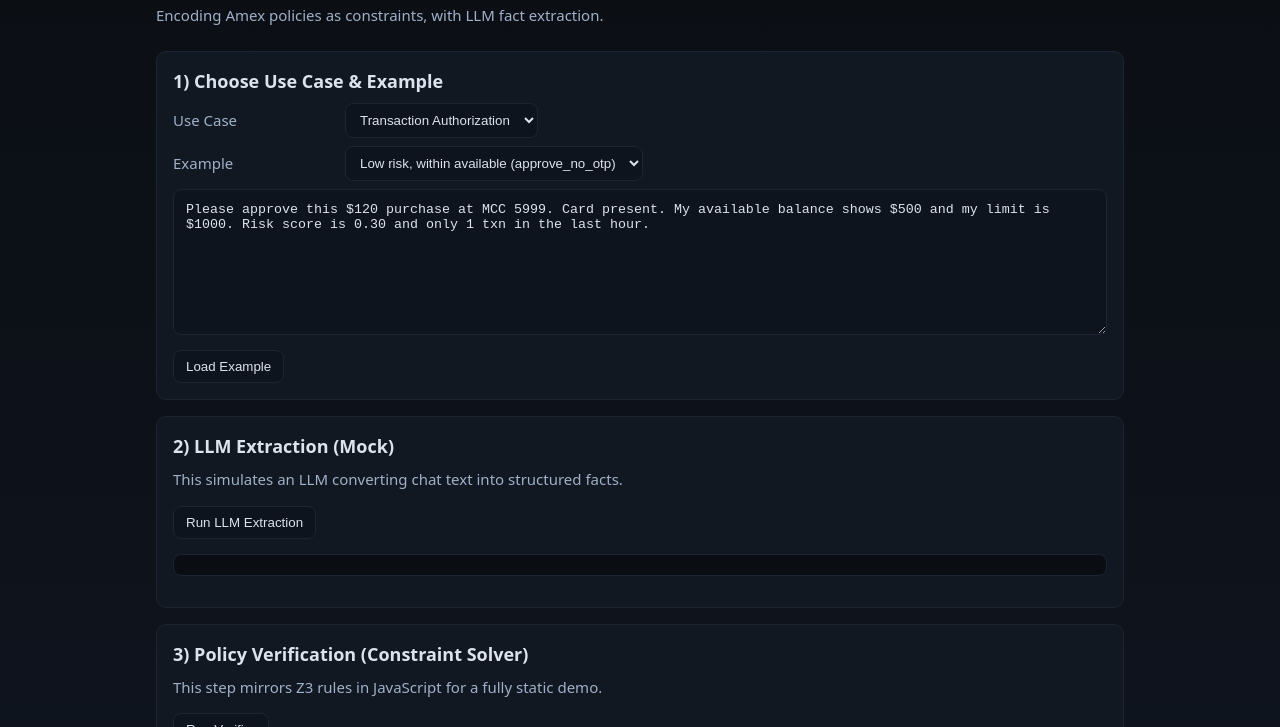
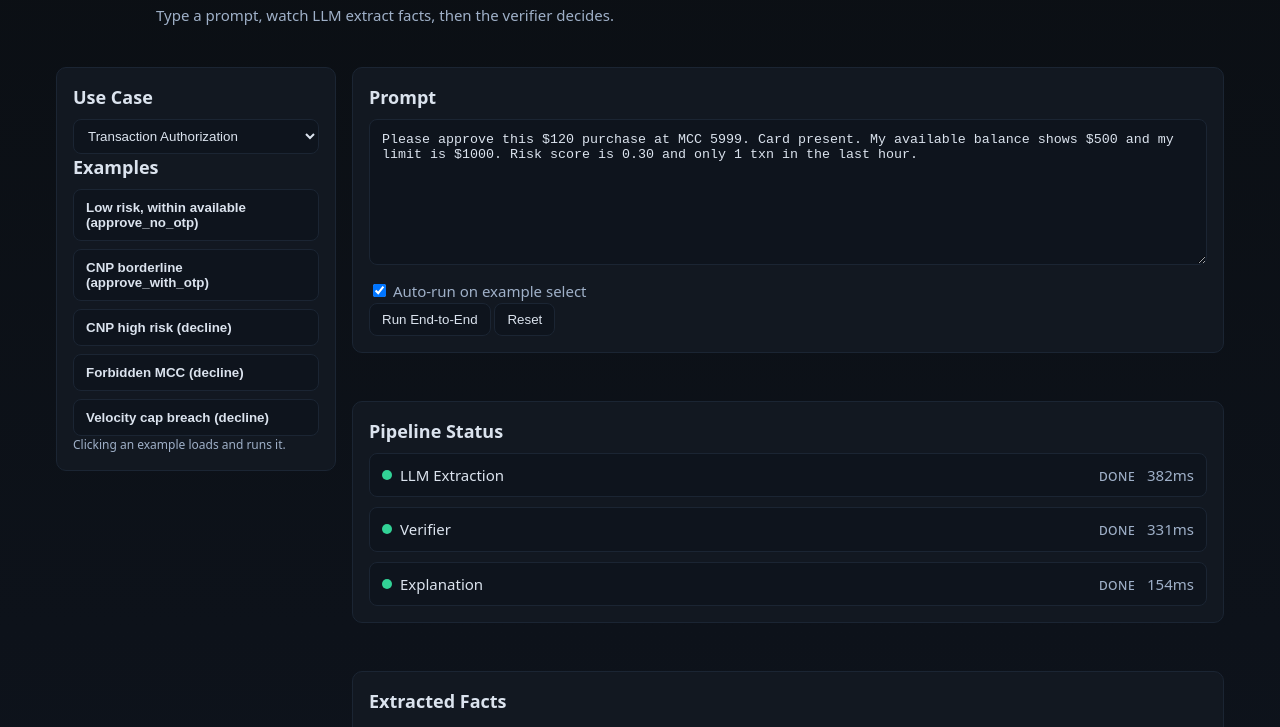
Before and after one commit to allthingssecurity/neuro_amex, a plain HTML site: page docs/index.html in a window 1280 px wide. Shown: the part 60-787 px from the top of the page. Drawn offline with Linux system fonts and the light colour scheme.

Commit message:
Demo: automated end-to-end pipeline with status and multiple examples

```diff
--- a/docs/app.js
+++ b/docs/app.js
@@ -1,24 +1,34 @@
 /* global DEMO_EXAMPLES, DEMO_VERIFIERS */
 
 const flowEl = document.getElementById('flow');
-const exEl = document.getElementById('example');
 const inputEl = document.getElementById('inputText');
 const factsOut = document.getElementById('factsOut');
 const decisionBox = document.getElementById('decisionBox');
 const explanationBox = document.getElementById('explanationBox');
 const invariantsOut = document.getElementById('invariantsOut');
 const unsatOut = document.getElementById('unsatOut');
+const autoRunToggle = document.getElementById('autoRunToggle');
+
+const stepLLM = document.getElementById('step-llm');
+const stepVerify = document.getElementById('step-verify');
+const stepExplain = document.getElementById('step-explain');
+const tLLM = document.getElementById('t-llm');
+const tVerify = document.getElementById('t-verify');
+const tExplain = document.getElementById('t-explain');
 
 function setExamples(flow) {
-  exEl.innerHTML = '';
+  const list = document.getElementById('examplesList');
+  list.innerHTML = '';
   (DEMO_EXAMPLES[flow] || []).forEach(ex => {
-    const opt = document.createElement('option');
-    opt.value = ex.id; opt.textContent = ex.label; exEl.appendChild(opt);
+    const btn = document.createElement('button');
+    btn.className = 'example-btn';
+    btn.innerHTML = `<span class="label">${ex.label}</span>`;
+    btn.addEventListener('click', () => {
+      inputEl.value = ex.text;
+      if (autoRunToggle.checked) runPipeline();
+    });
+    list.appendChild(btn);
   });
-}
-
-function getExample(flow, id) {
-  return (DEMO_EXAMPLES[flow] || []).find(x => x.id === id) || null;
 }
 
 function pretty(obj) {
@@ -120,34 +130,79 @@ function setDecision(dec) {
   else decisionBox.classList.add('bad');
 }
 
-// Init
-setExamples(flowEl.value);
-document.getElementById('loadExample').addEventListener('click', () => {
-  const ex = getExample(flowEl.value, exEl.value) || (DEMO_EXAMPLES[flowEl.value] || [])[0];
-  inputEl.value = ex ? ex.text : '';
-});
-document.getElementById('runLLM').addEventListener('click', () => {
-  const facts = extractFacts(flowEl.value, inputEl.value);
-  factsOut.textContent = pretty(facts);
-});
-document.getElementById('runVerifier').addEventListener('click', () => {
-  let facts;
-  try { facts = JSON.parse(factsOut.textContent || '{}'); } catch { facts = extractFacts(flowEl.value, inputEl.value); }
-  const res = runVerifier(flowEl.value, facts);
-  setDecision(res.decision);
-  explanationBox.textContent = res.explanation;
-  invariantsOut.textContent = pretty(res.proof.checked_invariants || []);
-  unsatOut.textContent = pretty(res.proof.unsat_core || []);
-});
-flowEl.addEventListener('change', () => {
-  setExamples(flowEl.value);
-  const exs = DEMO_EXAMPLES[flowEl.value] || [];
-  if (exs[0]) inputEl.value = exs[0].text; else inputEl.value = '';
+function clearResults() {
   factsOut.textContent = '';
   setDecision('—');
   explanationBox.textContent = '';
   invariantsOut.textContent = '';
   unsatOut.textContent = '';
+}
+
+function setStep(el, state, durText) {
+  el.classList.remove('running', 'done', 'error');
+  el.querySelector('.status').textContent = state;
+  if (durText) el.querySelector('.duration').textContent = ` ${durText}`;
+  if (state === 'running') el.classList.add('running');
+  if (state === 'done') el.classList.add('done');
+  if (state === 'error') el.classList.add('error');
+}
+
+async function runPipeline() {
+  clearResults();
+  const flow = flowEl.value;
+  const text = inputEl.value.trim();
+
+  // Step 1: LLM
+  setStep(stepLLM, 'running');
+  const t0 = performance.now();
+  await delay(rand(200, 600));
+  let facts;
+  try {
+    facts = extractFacts(flow, text);
+    factsOut.textContent = pretty(facts);
+    setStep(stepLLM, 'done', fmtMs(performance.now() - t0));
+  } catch (e) {
+    setStep(stepLLM, 'error', fmtMs(performance.now() - t0));
+    return;
+  }
+
+  // Step 2: Verifier
+  setStep(stepVerify, 'running');
+  const t1 = performance.now();
+  await delay(rand(150, 400));
+  const res = runVerifier(flow, facts);
+  setDecision(res.decision);
+  explanationBox.textContent = res.explanation;
+  invariantsOut.textContent = pretty(res.proof.checked_invariants || []);
+  unsatOut.textContent = pretty(res.proof.unsat_core || []);
+  setStep(stepVerify, 'done', fmtMs(performance.now() - t1));
+
+  // Step 3: Explanation (already rendered)
+  setStep(stepExplain, 'running');
+  const t2 = performance.now();
+  await delay(rand(80, 180));
+  setStep(stepExplain, 'done', fmtMs(performance.now() - t2));
+}
+
+function delay(ms){ return new Promise(r => setTimeout(r, ms)); }
+function rand(a,b){ return Math.floor(Math.random()*(b-a+1))+a; }
+function fmtMs(ms){ return `${Math.round(ms)}ms`; }
+
+// Init
+setExamples(flowEl.value);
+flowEl.addEventListener('change', () => {
+  setExamples(flowEl.value);
+  clearResults();
 });
-// Load first example on start
-document.getElementById('loadExample').click();
+document.getElementById('runPipeline').addEventListener('click', runPipeline);
+document.getElementById('reset').addEventListener('click', () => {
+  inputEl.value = '';
+  clearResults();
+  [stepLLM, stepVerify, stepExplain].forEach(s => setStep(s, 'idle', ''));
+});
+document.addEventListener('keydown', (e) => {
+  if ((e.metaKey || e.ctrlKey) && e.key === 'Enter') runPipeline();
+});
+// Load first example and auto-run
+const first = (DEMO_EXAMPLES[flowEl.value]||[])[0];
+if (first) { inputEl.value = first.text; runPipeline(); }
--- a/docs/examples.js
+++ b/docs/examples.js
@@ -16,6 +16,16 @@ window.DEMO_EXAMPLES = {
       label: "CNP high risk (decline)",
       text: "Please approve an online purchase for $500. Not card present. MCC 5999. Risk score 0.62, velocity last hour 2. Limit 1000, available 450.",
     },
+    {
+      id: "auth_forbidden_mcc",
+      label: "Forbidden MCC (decline)",
+      text: "Online $50 at MCC 7995 (adult services). Risk is 0.20, limit 1000, available 900. Card not present.",
+    },
+    {
+      id: "auth_velocity_breach",
+      label: "Velocity cap breach (decline)",
+      text: "Three online purchases in the last hour, this one is $40. Card not present. MCC 5999. Risk 0.20. Velocity last hour 6. Limit 500, available 460.",
+    },
   ],
   dispute: [
     {
@@ -27,6 +37,11 @@ window.DEMO_EXAMPLES = {
       id: "dispute_timely",
       label: "Duplicate charge timely (route RC-4834)",
       text: "I was billed twice last week for groceries. Filing today.",
+    },
+    {
+      id: "dispute_other",
+      label: "Non-duplicate (request docs)",
+      text: "The merchant charged me an extra tip that I don't recognize. This was last month.",
     },
   ],
   cli: [
@@ -40,5 +55,15 @@ window.DEMO_EXAMPLES = {
       label: "CLI acceptable (approve)",
       text: "Please raise my limit to 7000. I'm with Amex for 2 years. Income is 60,000. No missed payments. Current limit is 5000.",
     },
+    {
+      id: "cli_income_ratio",
+      label: "Exceeds income ratio (decline)",
+      text: "Raise my limit to 20000 please. Income is 50,000. Current limit 5000. No missed payments. With Amex 3 years.",
+    },
+    {
+      id: "cli_low_tenure",
+      label: "Low tenure (decline)",
+      text: "Can you increase my limit to 8000? I joined 3 months ago. Income is 60,000. No delinquencies.",
+    },
   ],
 };
--- a/docs/index.html
+++ b/docs/index.html
@@ -9,45 +9,59 @@
   <body>
     <header>
       <h1>Neuro-Symbolic Chatbots for Financial Services</h1>
-      <p>Encoding Amex policies as constraints, with LLM fact extraction.</p>
+      <p>Type a prompt, watch LLM extract facts, then the verifier decides.</p>
     </header>
 
-    <main>
-      <section class="panel">
-        <h2>1) Choose Use Case & Example</h2>
-        <div class="row">
-          <label for="flow">Use Case</label>
-          <select id="flow">
+    <main class="layout">
+      <aside class="sidebar panel">
+        <h2>Use Case</h2>
+        <select id="flow" class="block">
           <option value="auth">Transaction Authorization</option>
           <option value="dispute">Dispute Filing</option>
           <option value="cli">Credit Line Increase</option>
         </select>
-        </div>
-        <div class="row">
-          <label for="example">Example</label>
-          <select id="example"></select>
-        </div>
-        <textarea id="inputText" rows="8" spellcheck="false"></textarea>
+        <h2>Examples</h2>
+        <div id="examplesList" class="examples"></div>
+        <div class="muted small">Clicking an example loads and runs it.</div>
+      </aside>
+
+      <section class="content">
+        <section class="panel">
+          <h2>Prompt</h2>
+          <textarea id="inputText" rows="8" spellcheck="false" placeholder="Describe your situation... (Cmd/Ctrl+Enter to run)"></textarea>
           <div class="actions">
-          <button id="loadExample">Load Example</button>
+            <label><input type="checkbox" id="autoRunToggle" checked /> Auto-run on example select</label>
+            <div class="spacer"></div>
+            <button id="runPipeline">Run End-to-End</button>
+            <button id="reset">Reset</button>
           </div>
         </section>
 
         <section class="panel">
-        <h2>2) LLM Extraction (Mock)</h2>
-        <p class="hint">This simulates an LLM converting chat text into structured facts.</p>
-        <div class="actions">
-          <button id="runLLM">Run LLM Extraction</button>
+          <h2>Pipeline Status</h2>
+          <div class="steps">
+            <div class="step" id="step-llm">
+              <div class="step-head"><span class="dot"></span> LLM Extraction</div>
+              <div class="step-meta"><span class="status">idle</span><span class="duration" id="t-llm"></span></div>
             </div>
+            <div class="step" id="step-verify">
+              <div class="step-head"><span class="dot"></span> Verifier</div>
+              <div class="step-meta"><span class="status">idle</span><span class="duration" id="t-verify"></span></div>
+            </div>
+            <div class="step" id="step-explain">
+              <div class="step-head"><span class="dot"></span> Explanation</div>
+              <div class="step-meta"><span class="status">idle</span><span class="duration" id="t-explain"></span></div>
+            </div>
+          </div>
+        </section>
+
+        <section class="panel">
+          <h2>Extracted Facts</h2>
           <pre id="factsOut" class="code"></pre>
         </section>
 
         <section class="panel">
-        <h2>3) Policy Verification (Constraint Solver)</h2>
-        <p class="hint">This step mirrors Z3 rules in JavaScript for a fully static demo.</p>
-        <div class="actions">
-          <button id="runVerifier">Run Verifier</button>
-        </div>
+          <h2>Decision & Proof</h2>
           <div id="verifierResults" class="grid">
             <div>
               <h3>Decision</h3>
@@ -72,6 +86,7 @@
             </div>
           </details>
         </section>
+      </section>
     </main>
 
     <footer>
--- a/docs/styles.css
+++ b/docs/styles.css
@@ -21,7 +21,10 @@ header, footer { max-width: 1000px; margin: 24px auto; padding: 0 16px; }
 header h1 { margin: 0 0 4px; font-size: 24px; }
 header p { margin: 0; color: var(--muted); }
 
-main { max-width: 1000px; margin: 0 auto 48px; padding: 0 16px; }
+main { max-width: 1200px; margin: 0 auto 48px; padding: 0 16px; }
+.layout { display: grid; grid-template-columns: 280px 1fr; gap: 16px; align-items: start; }
+.sidebar { position: sticky; top: 16px; height: fit-content; }
+.content { display: grid; gap: 16px; }
 .panel {
   background: var(--panel);
   border: 1px solid #1b2533;
@@ -46,6 +49,25 @@ button { padding: 8px 12px; cursor: pointer; }
 .actions { margin-top: 10px; }
 button:hover { border-color: var(--accent); }
 button:active { transform: translateY(1px); }
+.block { display: block; width: 100%; }
+.examples { display: grid; gap: 8px; }
+.examples button { width: 100%; text-align: left; padding: 10px 12px; border-radius: 8px; }
+.examples button .label { display: block; font-weight: 600; }
+.examples button .desc { display: block; color: var(--muted); font-size: 12px; }
+.small { font-size: 12px; }
+.muted { color: var(--muted); }
+.spacer { flex: 1; }
+
+.steps { display: grid; gap: 10px; }
+.step { display: flex; align-items: center; justify-content: space-between; padding: 10px 12px; border: 1px solid #1b2533; border-radius: 8px; background: #0e141d; }
+.step-head { display: flex; align-items: center; gap: 8px; }
+.step .dot { width: 10px; height: 10px; border-radius: 50%; background: #3c4657; display: inline-block; }
+.step .status { font-variant: all-small-caps; letter-spacing: .5px; color: var(--muted); }
+.step .duration { color: var(--muted); margin-left: 8px; }
+.step.running .dot { background: var(--accent); box-shadow: 0 0 0 3px rgba(88,166,255,.15); animation: pulse 1.2s infinite; }
+.step.done .dot { background: var(--ok); }
+.step.error .dot { background: var(--bad); }
+@keyframes pulse { 0% { transform: scale(1); } 50% { transform: scale(1.25);} 100% { transform: scale(1);} }
 
 .code {
   background: var(--code);
```
Lines whose indentation alone changed are shown as unchanged.
